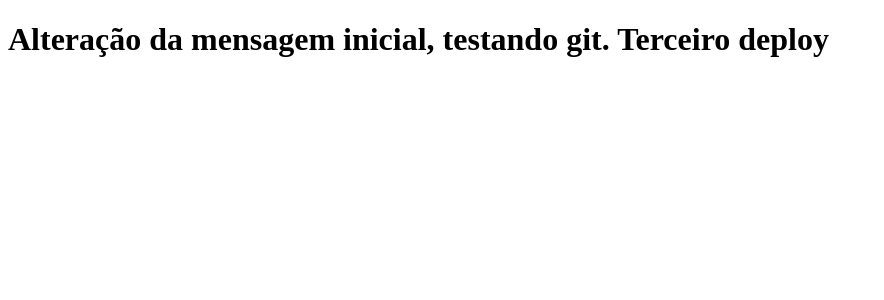
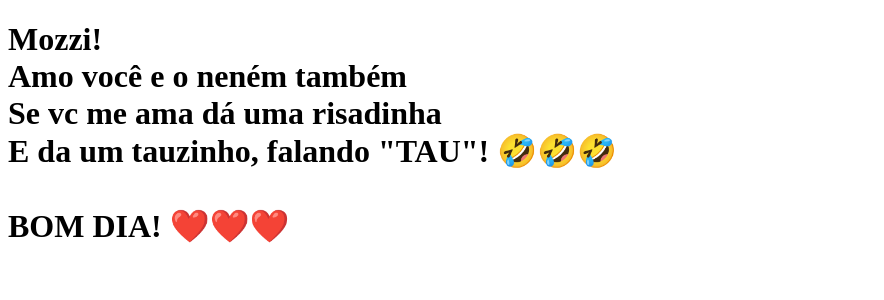
Before and after one commit to tspaiva/clone-tabnews, a Next.js app: page / in a window 1280 px wide. Shown: the top 300 px of the page, without its empty margins (0-884 px from the left). Built offline with nearby package versions, Linux system fonts and the light colour scheme.

Commit message:
mensagem para o desafio (correção da frase)

```diff
--- a/pages/index.js
+++ b/pages/index.js
@@ -1,5 +1,11 @@
 function Home () {
-    return <h1>Alteração da mensagem inicial, testando git. Terceiro deploy</h1>
+    return <h1>Mozzi! <br />
+
+        Amo você e o neném também <br />
+        Se vc me ama dá uma risadinha <br />
+        E da um tauzinho, falando "TAU"!  🤣🤣🤣 <br /><br />
+        BOM DIA! ❤️❤️❤️
+    </h1>
 }
 
 export default Home;
```
